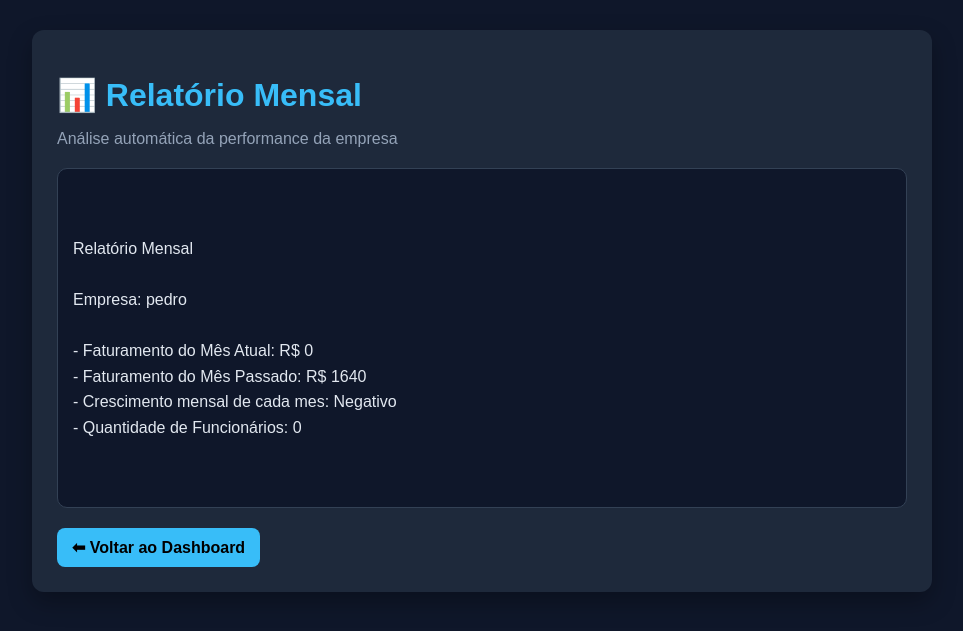
After one commit to pedrocode181-ship/sellix.projeto, a Django app: page /relatorio/1/ in a window 1280 px wide. The commit adds this page. Shown: the top 631 px of the page, without its empty margins (158-1121 px from the left). Run offline with Django 5.2, Linux system fonts and the light colour scheme; a user stored in the database is signed in; data comes from the database, SQL or seed files in the repository; both versions use the stored data as it was after the commit; data that the repository does not hold is empty.

Commit message:
Add files via upload

```diff
--- a/sellix/projeto/home/models.py
+++ b/sellix/projeto/home/models.py
@@ -48,4 +48,11 @@ class Venda(models.Model):
     company = models.ForeignKey(Company, on_delete=models.CASCADE)
 
     valor = models.DecimalField(max_digits=10, decimal_places=2)
-    data = models.CharField(max_length=200)
+    data = models.DateField()
+
+
+class Cliente(models.Model):
+    company = models.ForeignKey(Company, on_delete=models.CASCADE)
+
+    nome = models.CharField(max_length=200)
+    contato = models.CharField(max_length=200)
--- a/sellix/projeto/home/templates/core/login.html
+++ b/sellix/projeto/home/templates/core/login.html
@@ -107,7 +107,7 @@
             </div>
             {% endif %}
             <button>Entrar</button>
-            <p>ainda não tem uma conta? <a href="{% url 'cadastro' %}">Cadastre-se</a></p>
+            <p>Ainda não tem uma conta? <a href="{% url 'cadastro' %}">Cadastre-se</a></p>
     </div>
     </form>
 
--- a/sellix/projeto/home/templates/core/politica.html
+++ b/sellix/projeto/home/templates/core/politica.html
@@ -30,6 +30,7 @@
             background: rgb(19, 19, 19);
             padding: 30px;
             color: white;
+            border:1px solid #1f1f1f;
             border-radius: 12px;
             box-shadow: 0 0 10px rgba(0,0,0,0.1);
         }
--- /dev/null
+++ b/sellix/projeto/home/templates/core/relatorio.html
@@ -0,0 +1,108 @@
+{% load static %}
+<!DOCTYPE html>
+<html lang="pt-br">
+<head>
+    <meta charset="UTF-8">
+    <title>{{ company.name }} | Relatório</title>
+    <link rel="icon" type="image/x-icon" sizes="32x32" href="{% static 'favicon.ico' %}">
+    <link rel="shortcut icon" href="{% static 'img/logo.png' %}">
+    <style>
+        body {
+            font-family: Arial, sans-serif;
+            background: #0f172a;
+            color: #e2e8f0;
+            margin: 0;
+            padding: 0;
+        }
+
+        .container {
+            max-width: 900px;
+            margin: auto;
+            padding: 30px;
+        }
+
+        .card {
+            background: #1e293b;
+            padding: 25px;
+            border-radius: 12px;
+            box-shadow: 0 10px 25px rgba(0,0,0,0.3);
+        }
+
+        h1 {
+            margin-bottom: 10px;
+            color: #38bdf8;
+        }
+
+        .subtitle {
+            color: #94a3b8;
+            margin-bottom: 20px;
+        }
+
+        .box {
+            background: #0f172a;
+            padding: 15px;
+            border-radius: 10px;
+            white-space: pre-wrap;
+            line-height: 1.6;
+            border: 1px solid #334155;
+        }
+
+        .badge {
+            display: inline-block;
+            padding: 5px 10px;
+            border-radius: 6px;
+            font-size: 12px;
+            margin-top: 10px;
+        }
+
+        .positivo {
+            background: #16a34a;
+            color: white;
+        }
+
+        .baixo {
+            background: #dc2626;
+            color: white;
+        }
+
+        .btn {
+            margin-top: 20px;
+            display: inline-block;
+            padding: 10px 15px;
+            background: #38bdf8;
+            color: black;
+            text-decoration: none;
+            border-radius: 8px;
+            font-weight: bold;
+        }
+
+        .btn:hover {
+            background: #0ea5e9;
+        }
+    </style>
+</head>
+
+<body>
+
+<div class="container">
+
+    <div class="card">
+
+        <h1>📊 Relatório Mensal</h1>
+
+        <p class="subtitle">
+            Análise automática da performance da empresa
+        </p>
+
+        <div class="box">
+            {{ relatorio }}
+        </div>
+
+        <a href="/dashboard/" class="btn">⬅ Voltar ao Dashboard</a>
+
+    </div>
+
+</div>
+
+</body>
+</html>
--- a/sellix/projeto/home/urls.py
+++ b/sellix/projeto/home/urls.py
@@ -1,5 +1,5 @@
 from django.urls import path
-from .views import add_funcionario, bloqueio, index, modulos, login_view, cadastro, controle, deletar_usuario, dashboard, politica, add_item, add_venda, deletar_item
+from .views import add_funcionario, bloqueio, deletar_funcionario, index, modulos, login_view, cadastro, controle, deletar_usuario, dashboard, politica, add_item, add_venda, deletar_item, relatorio_mensal, add_cliente, deletar_cliente
 
 
 urlpatterns = [
@@ -12,8 +12,12 @@ urlpatterns = [
     path('dashboard/', dashboard, name='dashboard'),
     path('dashboard/add_funcionario/', add_funcionario, name='add_funcionario'),
     path('dashboard/add_item/', add_item, name='add_item'),
-    path('produto/delete/<int:id>/', deletar_item, name='deletar_item'),
+    path('item/delete/<int:id>/', deletar_item, name='deletar_item'),
+    path('funcionario/delete/<int:id>/', deletar_funcionario, name='deletar_funcionario'),
     path('dashboard/politica/', politica, name='politica'),
     path('dashboard/add_venda/', add_venda, name='add_venda'),
+    path('dashboard/add_cliente/', add_cliente, name='add_cliente'),
+    path('dashboard/deletar_cliente/<int:id>/', deletar_cliente, name='deletar_cliente'),
     path('controle/deletar/<int:user_id>/', deletar_usuario, name='deletar_usuario'),
- ]
+    path("relatorio/<int:company_id>/", relatorio_mensal, name="relatorio_mensal"),
+]
--- a/sellix/projeto/home/views.py
+++ b/sellix/projeto/home/views.py
@@ -3,10 +3,13 @@ from django.contrib.auth import authenticate, login as auth_login
 from django.contrib.auth.decorators import login_required
 from django.contrib.auth.models import User
 import yfinance as yf
-import pandas as pd
 import json
+from django.db.models import Sum
+from django.utils.timezone import now
+from datetime import timedelta
 
-from .models import Company, Funcionario, Membership, TableItem, Venda
+
+from .models import Company, Funcionario, Membership, TableItem, Venda, Cliente
 
 
 # -----------------------
@@ -71,7 +74,7 @@ def cadastro(request):
 
         username = request.POST.get('username')
         password = request.POST.get('password')
-        description = request.POST.get('descriçao')
+        description = request.POST.get('descricao')
 
         if User.objects.filter(username=username).exists():
             return render(request, 'core/cadastro.html', {
@@ -107,9 +110,8 @@ def cadastro(request):
 @login_required
 def dashboard(request):
 
-    #notifications = Notification.objects.filter(is_active=True).order_by('-created_at')
+    membership = Membership.objects.filter(user=request.user).first()
 
-    membership = Membership.objects.filter(user=request.user).first()
 
     if not membership:
         return redirect('bloqueio')
@@ -122,6 +124,8 @@ def dashboard(request):
         if new_name:
             company.name = new_name
             company.save()
+
+
 
      # Dólar (USD/BRL)
     usd = yf.Ticker("USDBRL=X")
@@ -136,11 +140,24 @@ def dashboard(request):
         "eur_price": round(eur_price, 2),
     }
 
+     # Dólar (USD/BRL)
+    usd = yf.Ticker("USDBRL=X")
+    usd_price = usd.history(period="1d")["Close"].iloc[-1]
+
+    # Euro (EUR/BRL)
+    eur = yf.Ticker("EURBRL=X")
+    eur_price = eur.history(period="1d")["Close"].iloc[-1]
+
+    context = {
+        "usd_price": round(usd_price, 2),
+        "eur_price": round(eur_price, 2),
+    }
+
+    vendas = Venda.objects.filter(company=company).order_by("data")
 
 
-    vendas = Venda.objects.all()
-
-    labels = [v.data for v in vendas]
+        # GRÁFICO DE VENDAS
+    labels = [v.data.strftime("%Y-%m") for v in vendas]
     values = [float(v.valor) for v in vendas]
 
     grafico = {
@@ -154,6 +171,7 @@ def dashboard(request):
         "items": TableItem.objects.filter(company=company),
         "funcionarios": Funcionario.objects.filter(company=company),
         "vendas": Venda.objects.filter(company=company),
+        'clientes': Cliente.objects.filter(company=company),
         **context,
         **grafico
 
@@ -222,6 +240,12 @@ def add_funcionario(request):
 
     return redirect('dashboard')
 
+
+def deletar_funcionario(request, id):
+    funcionario = get_object_or_404(Funcionario, id=id)
+    funcionario.delete()
+    return redirect('dashboard')
+
 # -----------------------
 # VENDAS
 # -----------------------
@@ -232,7 +256,6 @@ def add_venda(request):
     if request.method == "POST":
 
         membership = Membership.objects.filter(user=request.user).first()
-
         if not membership:
             return redirect('dashboard')
 
@@ -250,6 +273,38 @@ def add_venda(request):
 
     return redirect("dashboard")
 
+
+
+
+@login_required
+def add_cliente(request):
+
+    if request.method == "POST":
+
+        membership = Membership.objects.filter(user=request.user).first()
+
+        if not membership:
+            return redirect('dashboard')
+
+        company = membership.company
+
+        nome = request.POST.get("nome")
+        contato = request.POST.get("contato")
+
+        if nome and contato:
+            Cliente.objects.create(
+                company=company,
+                nome=nome,
+                contato=contato
+            )
+
+    return redirect("dashboard")
+
+
+def deletar_cliente(request, id):
+    cliente = get_object_or_404(Cliente, id=id)
+    cliente.delete()
+    return redirect('dashboard')
 
 # -----------------------
 # CONTROLE (ADMIN)
@@ -278,3 +333,68 @@ def deletar_usuario(request, user_id):
         user.delete()
 
     return redirect('controle')
+
+
+# -----------------------
+# RELATÓRIO MENSAL (IA)
+# -----------------------
+
+@login_required
+def relatorio_mensal(request, company_id):
+
+    empresa = get_object_or_404(Company, id=company_id)
+    vendas = Venda.objects.filter(company=empresa)
+    funcionarios = Funcionario.objects.filter(company=empresa)
+    quantidade_funcionarios = funcionarios.count()
+
+
+    # Pegar o faturamento do mês atual e do mês anterior
+    #------------------------------------------------------
+
+    hoje = now().date()
+    inicio_mes_atual = hoje.replace(day=1)
+    inicio_mes_anterior = (inicio_mes_atual - timedelta(days=1)).replace(day=1)
+    fim_mes_anterior = inicio_mes_atual
+
+    faturamento_atual = vendas.filter(
+        data__gte=inicio_mes_atual
+    ).aggregate(total=Sum("valor"))["total"] or 0
+
+    faturamento_passado = vendas.filter(
+        data__gte=inicio_mes_anterior,
+        data__lt=fim_mes_anterior
+    ).aggregate(total=Sum("valor"))["total"] or 0
+
+    #--------------------------------
+    # Ver o crescimento da empresa
+    #--------------------------------
+
+    if faturamento_atual > faturamento_passado:
+        crescimento = "Positivo"
+
+    elif faturamento_atual < faturamento_passado:
+        crescimento = "Negativo"
+
+    else:
+        crescimento = "Estável"
+
+    relatorio = f"""
+Relatório Mensal
+
+Empresa: {empresa.name}
+
+- Faturamento do Mês Atual: R$ {faturamento_atual}
+- Faturamento do Mês Passado: R$ {faturamento_passado}
+- Crescimento mensal de cada mes: {crescimento}
+- Quantidade de Funcionários: {quantidade_funcionarios}
+"""
+
+    contexto = {
+        "relatorio": relatorio,
+        "atual": faturamento_atual,
+        "passado": faturamento_passado,
+        "quantidade_funcionarios": quantidade_funcionarios,
+        "company": empresa
+    }
+
+    return render(request, "core/relatorio.html", contexto)
```
Also changed, not shown: sellix/projeto/home/templates/core/dashboard.html (+59 -2 lines), sellix/projeto/home/templates/core/index.html (+43 -10 lines), sellix/projeto/home/templates/core/modulos.html (+15 -1 lines), sellix/projeto/db.sqlite3 (added), sellix/projeto/home/migrations/0001_initial.py (added).
